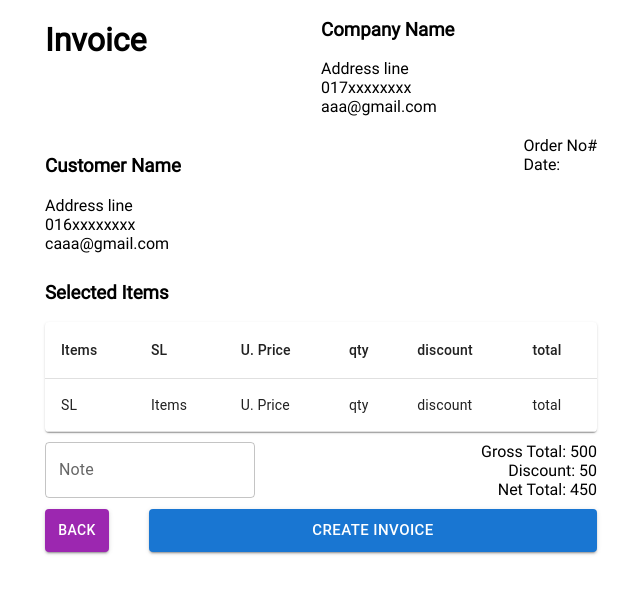
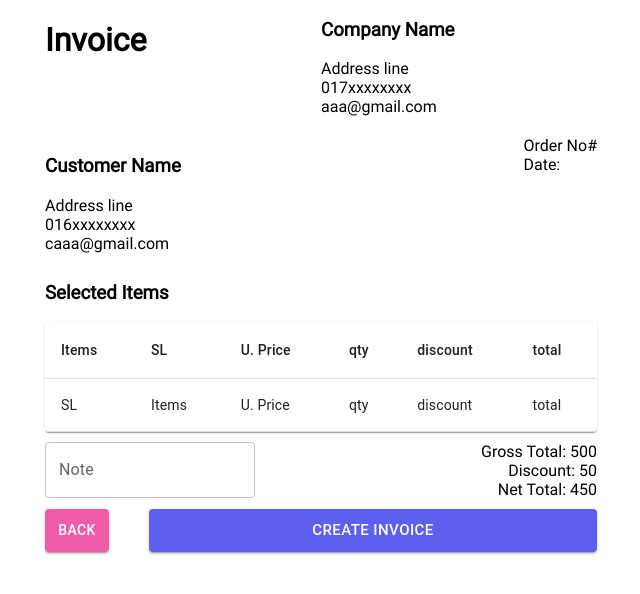
Before and after one commit to ehsanmunna/soft-invoice, a React (Create React App) app: page /invoice-create in a window 1280 px wide. Shown: the top 594 px of the page, without its empty margins (319-959 px from the left). Built offline with nearby package versions, Linux system fonts and the light colour scheme.

Commit message:
them init primary and secondary color added to constant

```diff
--- a/src/Shared/global.const.ts
+++ b/src/Shared/global.const.ts
@@ -1,5 +1,24 @@
+import { createTheme, ThemeProvider } from '@mui/material/styles';
+import { purple } from '@mui/material/colors';
+
 export const appStyle = {
     forms_padding: 10
 }
 
-export const DATE_FORMAT:string = "DD-MM-yyyy";
+export const DATE_FORMAT: string = "DD-MM-yyyy";
+
+
+
+export const appTheme = createTheme({
+    palette: {
+        primary: {
+            // Purple and green play nicely together.
+            //   main: purple[500],
+            main: '#5D5FEF',
+        },
+        secondary: {
+            // This is green.A700 as hex.
+            main: '#EF5DA8',
+        },
+    },
+});
--- a/src/components/Actions/PrimaryButton.tsx
+++ b/src/components/Actions/PrimaryButton.tsx
@@ -2,10 +2,18 @@ import Button from "@mui/material/Button";
 import { useCallback } from "react";
 import { useNavigate } from "react-router-dom";
 
+import { ThemeProvider } from '@mui/material/styles';
+import { appTheme } from "../../Shared/global.const";
+
+
 const AppButtonPrimary = (props: any) => {
     const navigate = useNavigate();
     const handleOnClick = useCallback(() => navigate(props.link, {replace: false}), [navigate]);
-    return (<Button variant="contained" size="large" style={{width: '100%'}} onClick={handleOnClick}>{props.btnText}</Button>
+    return (
+        <ThemeProvider theme={appTheme}>
+            <Button variant="contained" size="large" style={{width: '100%'}} onClick={handleOnClick}>{props.btnText}</Button>
+        </ThemeProvider>
+
 )};
 
 export default AppButtonPrimary
--- a/src/components/Actions/SecondaryButton.tsx
+++ b/src/components/Actions/SecondaryButton.tsx
@@ -1,5 +1,11 @@
 import Button from "@mui/material/Button";
+import { ThemeProvider } from "@mui/material/styles";
+import { appTheme } from "../../Shared/global.const";
 
-const AppButtonSecondary = (props: any) => <Button variant="contained" color="secondary">{props.btnText}</Button>;
+const AppButtonSecondary = (props: any) => (
+    <ThemeProvider theme={appTheme}>
+        <Button variant="contained" color="secondary">{props.btnText}</Button>
+    </ThemeProvider>
+);
 
 export default AppButtonSecondary
```
